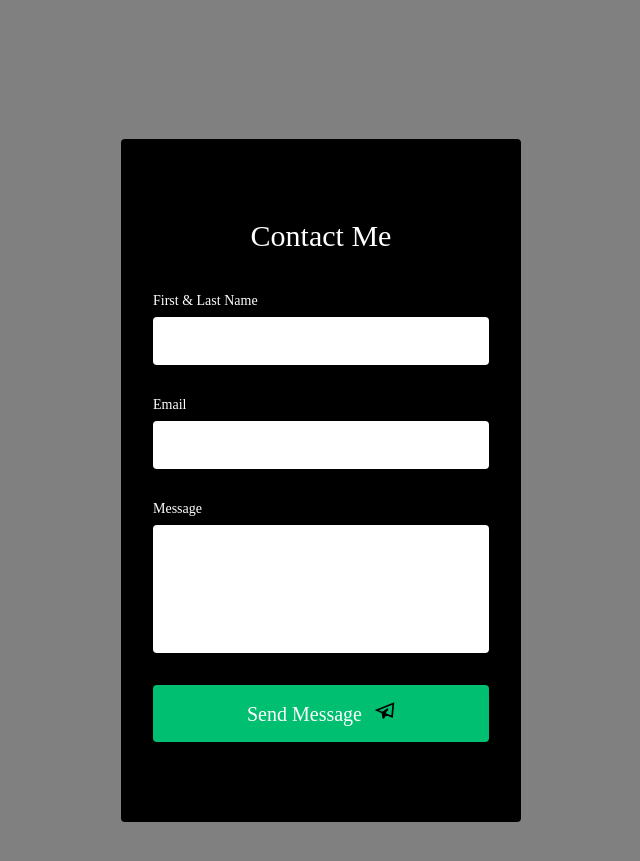
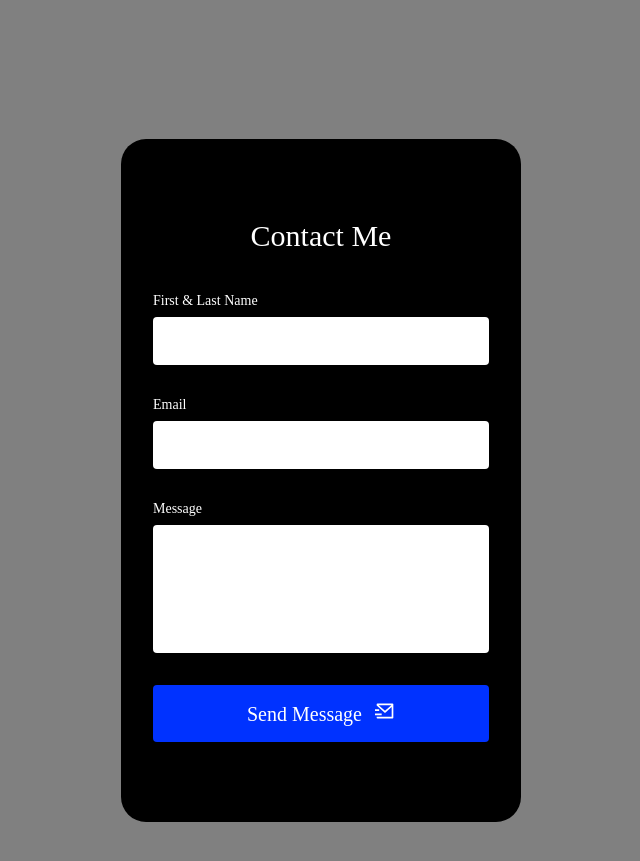
Before and after one commit to DevVlady/DevVlady_Portfolio, a React (Create React App) app: page / in a window 1280 px wide. Shown: the part 4040-4901 px from the top of the page, without its empty margins (319-959 px from the left). Built offline with nearby package versions, Linux system fonts and the light colour scheme; a web font is replaced by a local one.

Commit message:
Changed the backgorund color of the send message button to be blue and then green when hovered.

```diff
--- a/src/components/Contact/ContactElements.js
+++ b/src/components/Contact/ContactElements.js
@@ -1,5 +1,5 @@
 import styled from 'styled-components';
-import { GrSend } from 'react-icons/gr';
+import { RiMailSendLine } from 'react-icons/ri';
 // import { Link } from 'react-router-dom';
 
 export const ContactContainer = styled.div `
@@ -50,7 +50,7 @@ export const Form = styled.form `
     display: grid;
     margin: 0 auto;
     padding: 80px 32px;
-    border-radius: 4px;
+    border-radius: 25px;
     box-shadow: 0 1px 3px rgba(0, 0, 0, 0.9)
 
     @media screen and (max-width: 400px) {
@@ -89,22 +89,23 @@ export const FormInputMsg = styled.input `
 `;
 
 export const FormButton = styled.button `
-    background: #01bf71;
+    background: #0032FF;
     padding: 16px 0;
     border: none;
     border-radius: 4px;
-    color: #fff;
+    color: white;
     font-size: 20px;
     cursor: pointer;
 
     &:hover {
         transition: all 0.2s ease-in-out;
-        background: white;
+        background: #01bf71;
         color: black;
     };
 `;
 
-export const SendIcon = styled(GrSend) `
+export const SendIcon = styled(RiMailSendLine) `
     margin-left: 8px;
     font-size: 20px;
+    color: white;
 `;
```
